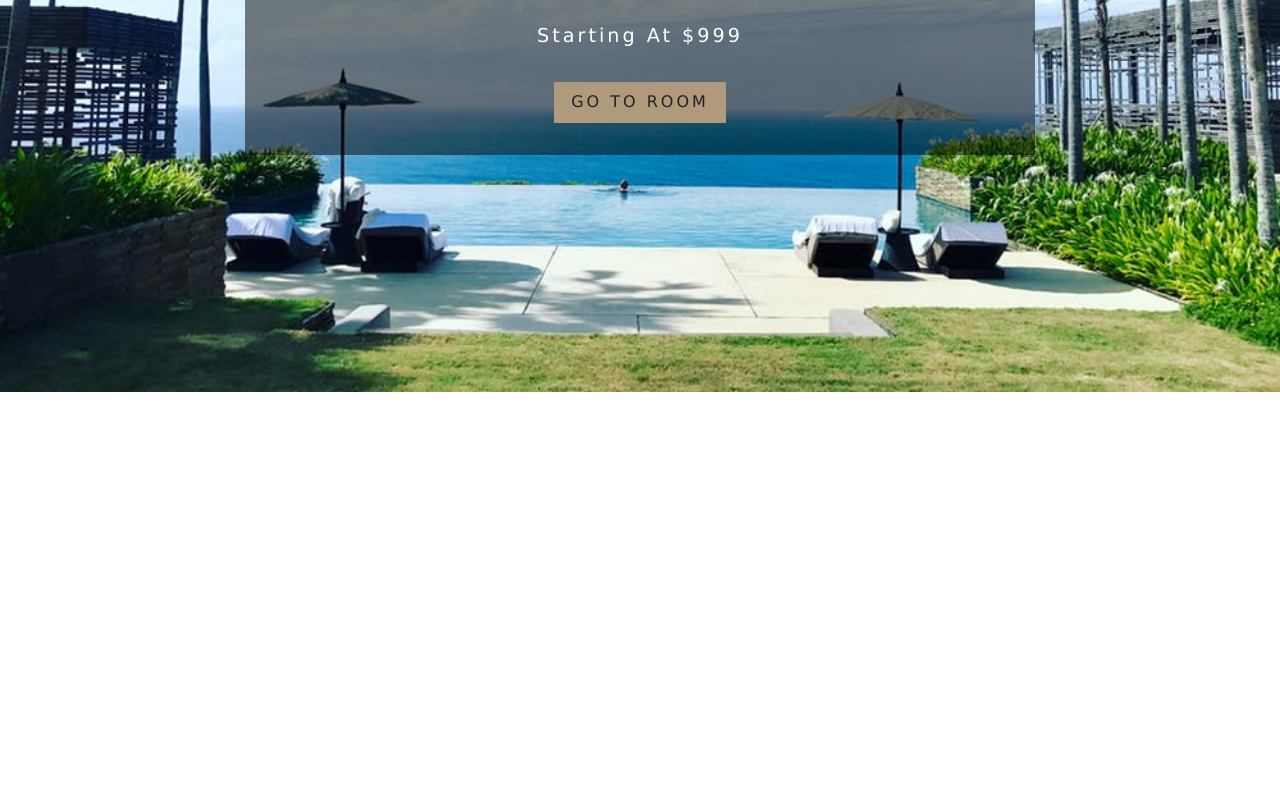
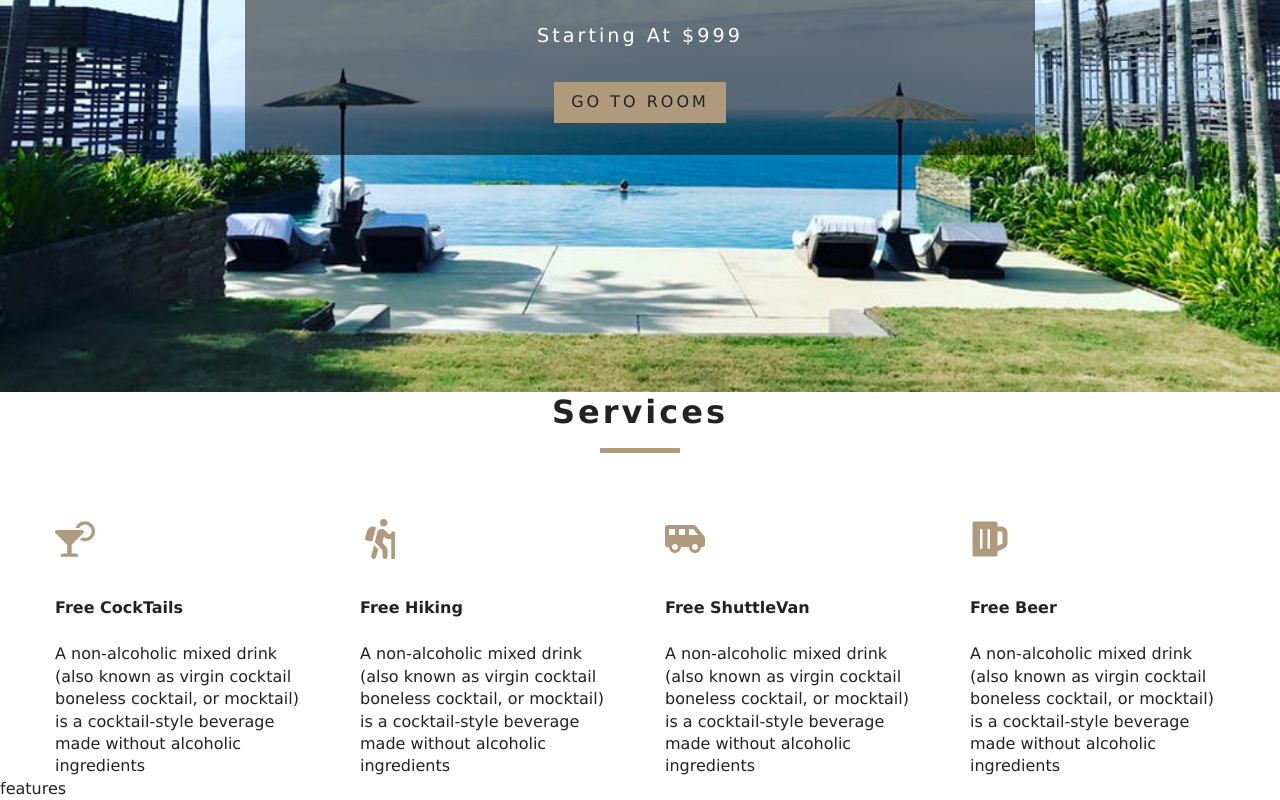
Before and after one commit to adi-howdy/beachResort, a React (Create React App) app: page / in a window 1280 px wide. Shown: the part 408-1208 px from the top of the page. Before the commit the page ends 800 px from the top, so only its background shows below. Built offline with nearby package versions, Linux system fonts and the light colour scheme.

Commit message:
Adding context API

```diff
--- /dev/null
+++ b/src/RoomProvider.jsx
@@ -0,0 +1,24 @@
+import React, { Component } from 'react';
+import  { RoomContext } from './context';
+import items from './data';
+
+class RoomProvider extends Component {
+    state = {
+        rooms: [],
+        sortedRooms: [],
+        featuredRooms: [],
+        loading: true
+     }
+
+
+    render() {
+        return (
+            <RoomContext.Provider value={{...this.state}}>
+
+                {this.props.children}
+                </RoomContext.Provider>
+         );
+    }
+}
+
+export default RoomProvider;
--- /dev/null
+++ b/src/components/Features.jsx
@@ -0,0 +1,18 @@
+import React, { Component } from 'react';
+import { RoomContext } from '../context';
+
+class Features extends Component {
+    state = {  }
+    static contextType = RoomContext;
+    render() {
+        const {name,greeting} = this.context;
+
+        return (
+            <div>
+                features {name}
+            </div>
+         );
+    }
+}
+
+export default Features;
--- /dev/null
+++ b/src/components/Services.jsx
@@ -0,0 +1,50 @@
+import React, { Component } from 'react';
+import {FaCocktail, FaHiking, FaShuttleVan, FaBeer } from 'react-icons/fa';
+import Title from './Title';
+
+class Services extends Component  {
+    state = {
+        services: [
+            {
+                icon: <FaCocktail/>,
+                title: "Free CockTails",
+                info: 'A non-alcoholic mixed drink (also known as virgin cocktail boneless cocktail, or mocktail) is a cocktail-style beverage made without alcoholic ingredients'
+            },
+            {
+                icon: <FaHiking/>,
+                title: "Free Hiking",
+                info: 'A non-alcoholic mixed drink (also known as virgin cocktail boneless cocktail, or mocktail) is a cocktail-style beverage made without alcoholic ingredients'
+            },
+            {
+                icon: <FaShuttleVan/>,
+                title: "Free ShuttleVan",
+                info: 'A non-alcoholic mixed drink (also known as virgin cocktail boneless cocktail, or mocktail) is a cocktail-style beverage made without alcoholic ingredients'
+            },
+            {
+                icon: <FaBeer/>,
+                title: "Free Beer",
+                info: 'A non-alcoholic mixed drink (also known as virgin cocktail boneless cocktail, or mocktail) is a cocktail-style beverage made without alcoholic ingredients'
+            }
+        ]
+    }
+    render(){
+        return (
+            <div>
+                <Title title="Services"/>
+                <div className="services-center">
+                { this.state.services.map((items,index)=> {
+                   return  <article key={index} className="service">
+                   <span>{items.icon}</span>
+                   <h6>{items.title}</h6>
+                   <p>{items.info}</p>
+                   </article>
+                   }
+                )}
+                </div>
+
+            </div>
+        );
+    }
+}
+
+export default Services;
--- /dev/null
+++ b/src/components/Title.jsx
@@ -0,0 +1,12 @@
+import React from 'react';
+
+function Title({title}){
+    return(
+        <div className = "section-title">
+            <h4>{title}</h4>
+            <div></div>
+        </div>
+    )
+}
+
+export default Title;
--- /dev/null
+++ b/src/context.jsx
@@ -0,0 +1,15 @@
+import React, { Component } from 'react';
+
+export const RoomContext = React.createContext();
+//Provider is responsible for allowing all  component in component tree to access it.
+// Consumer used to access those data
+
+
+//export default RoomContext;
+
+
+
+//export   default  { RoomConsumer,  RoomContext };
+
+
+//{/**In class based component children are accessed as:{this.props.children}**/}
--- a/src/index.js
+++ b/src/index.js
@@ -3,11 +3,14 @@ import ReactDOM from 'react-dom';
 import App from './App';
 import * as serviceWorker from './serviceWorker';
 import { BrowserRouter as Router } from "react-router-dom";
+import  RoomProvider   from "./RoomProvider";
 
 ReactDOM.render(
+<RoomProvider>
 <Router>
 <App />
 </Router>
+</RoomProvider>
 , document.getElementById('root'));
 
 // If you want your app to work offline and load faster, you can change
--- a/src/pages/Home.jsx
+++ b/src/pages/Home.jsx
@@ -1,15 +1,21 @@
 import React from 'react'
 import Hero from '../components/Hero';
 import Banner from '../components/Banner';
+import Services from '../components/Services';
+import Features from '../components/Features';
 import { Link } from 'react-router-dom';
 
 function Home(){
     return (
+        <React.Fragment>
         <Hero hero="defaultHero">
         <Banner title="Luxirious room" subtitle="Starting at $999">
             <Link className='btn-primary' to="/rooms" >Go to Room</Link>
         </Banner>
         </Hero>
+        <Services />
+        <Features />
+        </React.Fragment>
     )
 }
 
```
Also changed, not shown: src/RoomConsumer.jsx (added, +7 -0 lines).
